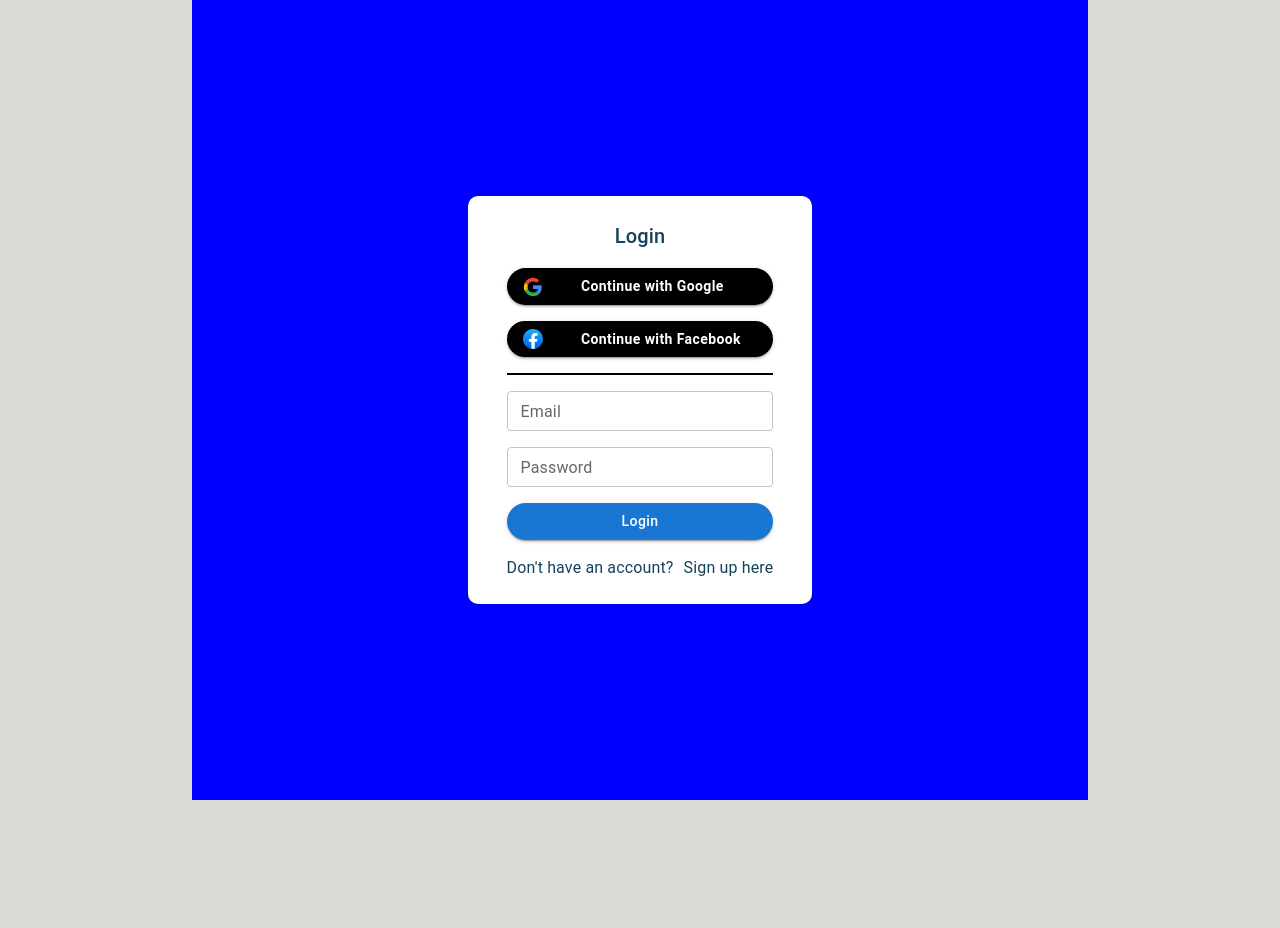
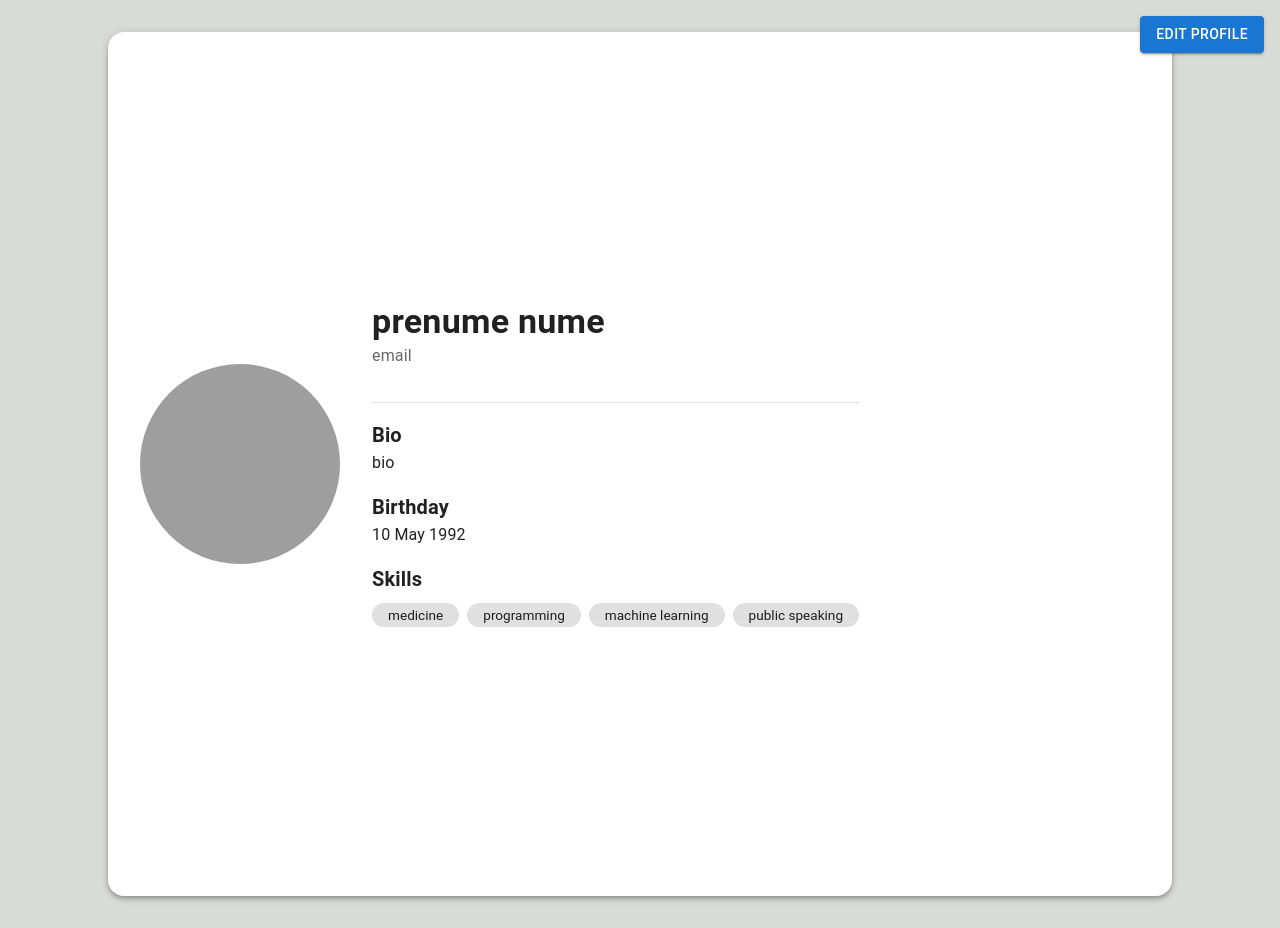
Before and after one commit to azert9526/help-me-out, a Next.js app: page / in a window 1280 px wide. Before the commit the page ends 800 px from the top, so only its background shows below. Built offline with nearby package versions, Linux system fonts and the light colour scheme; grey boxes are pictures that could not be loaded.

Commit message:
implemented login + register

```diff
--- a/app/_app.tsx
+++ b/app/_app.tsx
@@ -1,6 +1,6 @@
 // app/_app.tsx
 import React from 'react';
-import '../styles/globals.css'; // Importăm fișierul CSS global
+import '../styles/globals.css';
 
 function MyApp({ Component, pageProps }: { Component: React.ElementType, pageProps: any }) {
   return <Component {...pageProps} />;
--- a/app/auth/login/page.tsx
+++ b/app/auth/login/page.tsx
@@ -9,7 +9,6 @@ export default function LogInPage() {
     {{width: '70vw',
       display: 'flex',
       height: '100vh',
-      bgcolor :'blue',
       alignItems: 'center',
       justifyContent: 'center'}}>
       <LoginForm />
--- a/app/auth/signup/page.tsx
+++ b/app/auth/signup/page.tsx
@@ -9,7 +9,6 @@ export default function SignUpPage() {
     {{width: '70vw',
       display: 'flex',
       height: '100vh',
-      bgcolor :'blue',
       alignItems: 'center',
       justifyContent: 'center'}}>
       <SignUpForm />
--- a/app/layout.tsx
+++ b/app/layout.tsx
@@ -1,5 +1,5 @@
 import React from 'react';
-import './globals.css'; // Importă stilurile globale
+import './globals.css';
 
 export const metadata = {
   title: 'HelpMeOut',
--- a/app/page.tsx
+++ b/app/page.tsx
@@ -4,8 +4,16 @@ import Image from "next/image";
 import LoginForm from "./components/auth/LoginForm";
 import { Container } from "@mui/material";
 import { useState, useEffect } from 'react'
+import MainPage  from '@/app/components/MainPage'
+import ProfilePage from '@/app/profile/page'
+//<LoginForm></LoginForm>
 
+/*
+    <Container sx={{width: '70vw', display: 'flex', height: '100vh', bgcolor :'blue', alignItems: 'center', justifyContent: 'center'}}>
+      <LoginForm></LoginForm>
+    </Container>
 
+*/
 export default function Home() {
   const [isClient, setIsClient] = useState(false)
 
@@ -13,8 +21,8 @@ export default function Home() {
     setIsClient(true)
   }, [])
   return (
-    <Container sx={{width: '70vw', display: 'flex', height: '100vh', bgcolor :'blue', alignItems: 'center', justifyContent: 'center'}}>
-      <LoginForm></LoginForm>
-    </Container>
+    <div>
+      <ProfilePage></ProfilePage>
+    </div>
   );
 }
```
Also changed, not shown: app/components/MainWindow.tsx (+4 -3 lines), docker-compose.yaml (line endings or trailing spaces), 1 other file (tests, documents, lock files or other folders).
